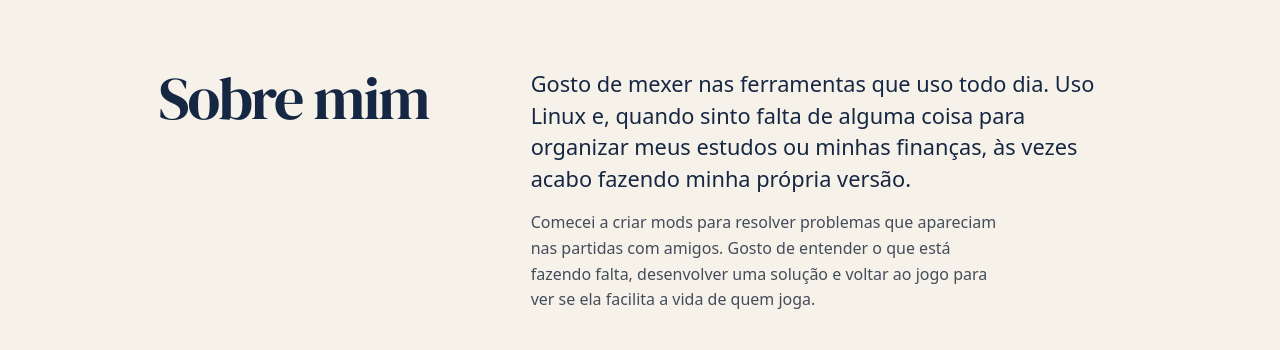
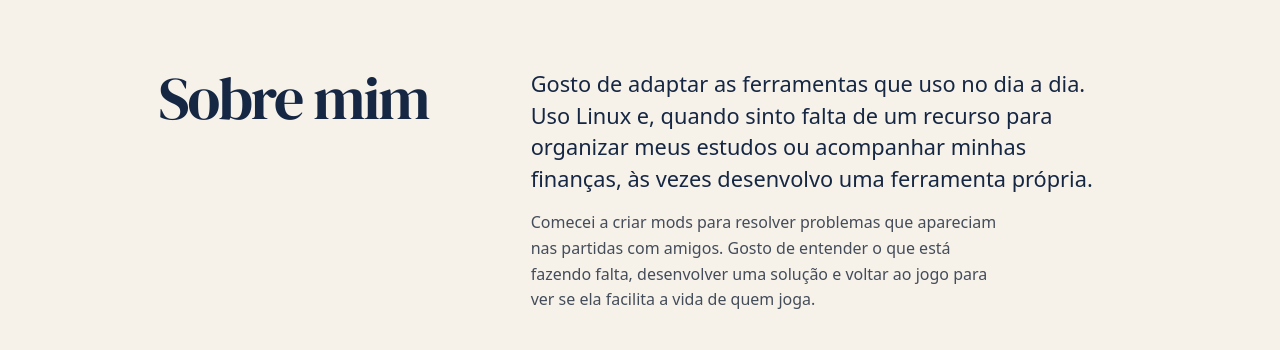
Before and after one commit to Luiz-AVcruz/Main-Page, a website: page index.html in a window 1280 px wide. Shown: the part 450-800 px from the top of the page. Drawn offline with Linux system fonts and the light colour scheme.

Commit message:
Polish the about introduction

```diff
--- a/index.html
+++ b/index.html
@@ -117,9 +117,10 @@
           <h2 id="sobre-title">Sobre mim</h2>
           <div>
             <p>
-              Gosto de mexer nas ferramentas que uso todo dia. Uso Linux e,
-              quando sinto falta de alguma coisa para organizar meus estudos ou
-              minhas finanças, às vezes acabo fazendo minha própria versão.
+              Gosto de adaptar as ferramentas que uso no dia a dia. Uso Linux e,
+              quando sinto falta de um recurso para organizar meus estudos ou
+              acompanhar minhas finanças, às vezes desenvolvo uma ferramenta
+              própria.
             </p>
             <p>
               Comecei a criar mods para resolver problemas que apareciam nas
```
Also changed, not shown: en/index.html (+3 -3 lines).
